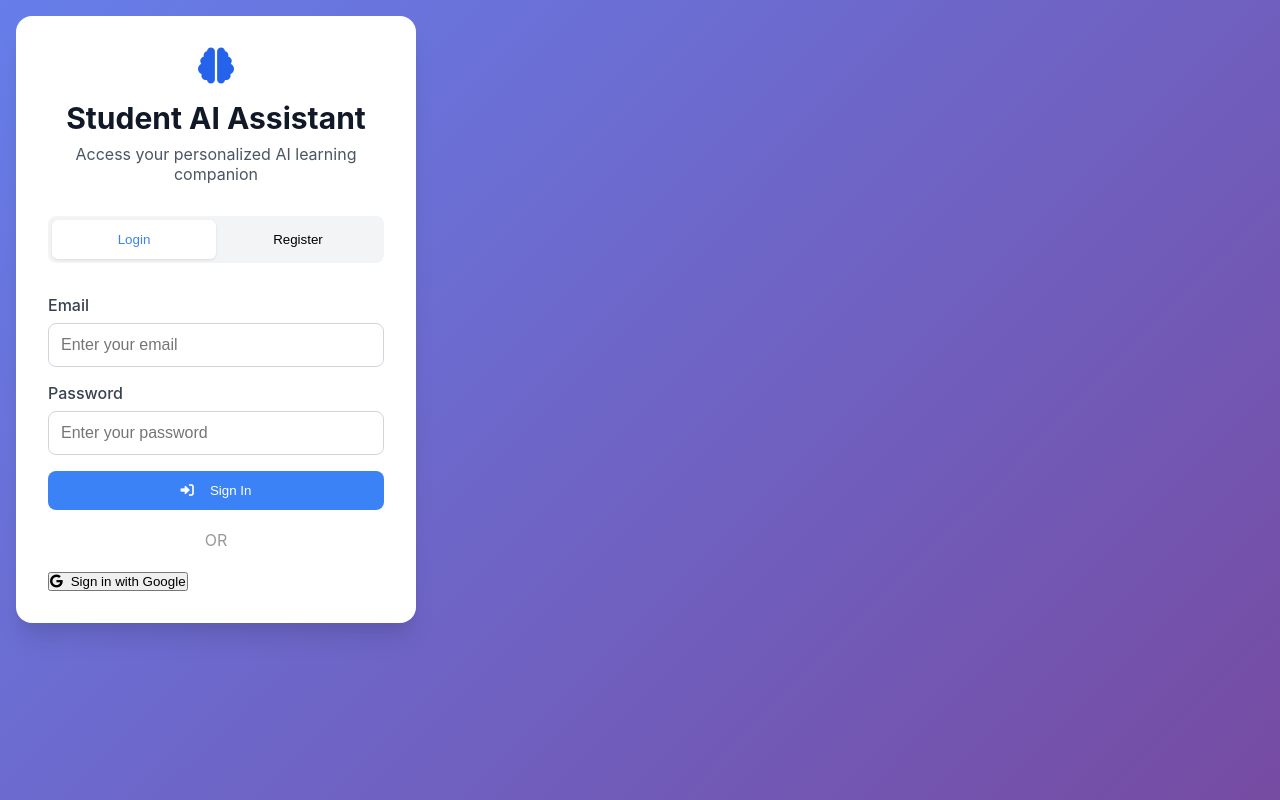
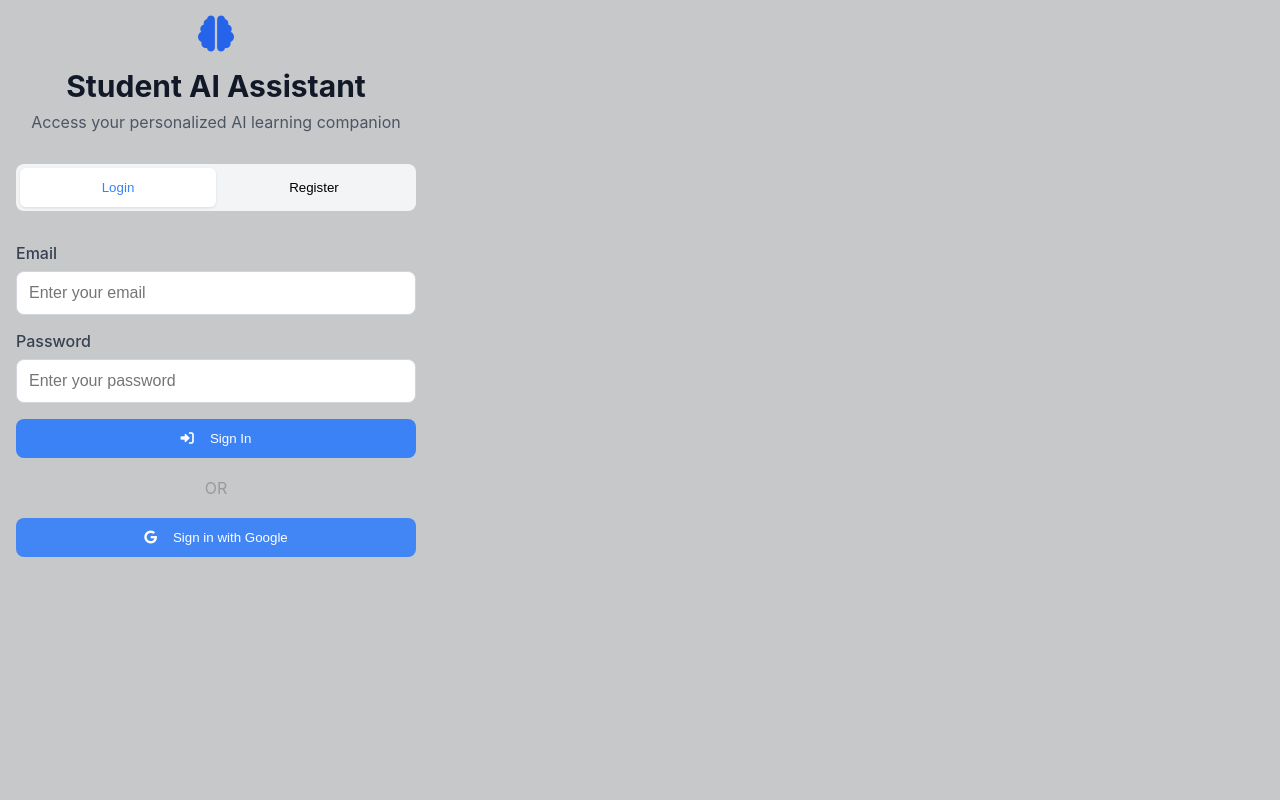
Before and after one commit to prav10140/AI_PRAV, a plain HTML site: page index.html in a window 1280 px wide. Drawn offline with nearby package versions, Linux system fonts and the light colour scheme; no server answers.

Commit message:
Update styles.css

```diff
--- a/styles.css
+++ b/styles.css
@@ -89,23 +89,7 @@ body {
 }
 
 /* Authentication Styles */
-.auth-container {
-  min-height: 100vh;
-  display: flex;
-  align-items: center;
-  justify-content: center;
-  background: linear-gradient(135deg, #667eea 0%, #764ba2 100%);
-  padding: 1rem;
-}
 
-.auth-card {
-  background: white;
-  border-radius: 1rem;
-  box-shadow: 0 20px 25px -5px rgba(0, 0, 0, 0.1), 0 10px 10px -5px rgba(0, 0, 0, 0.04);
-  padding: 2rem;
-  width: 100%;
-  max-width: 400px;
-}
 
 .auth-header {
   text-align: center;
@@ -202,6 +186,66 @@ body {
   opacity: 0.6;
   cursor: not-allowed;
 }
+/* Make sure html/body fill viewport */
+html, body {
+  height: 100%;
+  margin: 0;
+}
+
+/* Centering container (you already have flex but ensure full height) */
+.auth-container {
+  display: flex;
+  justify-content: center;
+  align-items: center;
+  min-height: 100vh;          /* full viewport */
+  width: 100%;
+  position: fixed;            /* stay on top */
+  top: 0; left: 0;            /* fill screen */
+  background: rgba(0,0,0,0.2); /* semi‑transparent overlay */
+  padding: 1rem;
+  box-sizing: border-box;
+}
+
+/* Confirm‑Password group hidden by default—JS will toggle it */
+#confirm-group {
+  display: none;
+}
+
+/* Divider before Google button */
+.divider {
+  text-align: center;
+  color: #6b7280;   /* Tailwind gray‑500 */
+  margin: 1.5rem 0;
+}
+
+/* Google Sign‑In button */
+.google-signin-button {
+  background: #4285F4;
+  color: white;
+  padding: 0.75rem;
+  width: 100%;
+  border: none;
+  border-radius: 0.5rem;
+  font-weight: 500;
+  cursor: pointer;
+  display: flex;
+  align-items: center;
+  justify-content: center;
+  gap: 0.5rem;
+  transition: background-color 0.2s;
+}
+
+.google-signin-button:hover:not(:disabled) {
+  background: #357ae8;
+}
+
+/* If you want to ensure your form-card never grows too wide */
+.auth-card {
+  max-width: 400px;
+  width: 100%;
+  box-sizing: border-box;
+}
+
 
 /* Dashboard Styles */
 .dashboard {
```
